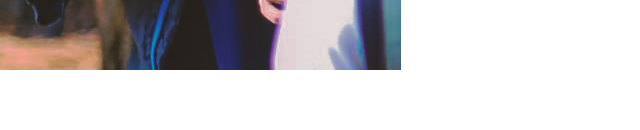
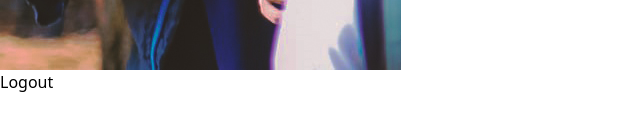
Before and after one commit to THIS4LA/hotel-management-frontEnd, a React (Vite) app: page /user in a window 1280 px wide. Shown: the part 556-686 px from the top of the page, without its empty margins (0-640 px from the left). Built offline with nearby package versions, Linux system fonts and the light colour scheme.

Commit message:
use useEffect for avoid repeating get token info func and add logout btn

```diff
--- a/src/components/userData.jsx
+++ b/src/components/userData.jsx
@@ -1,11 +1,14 @@
 import axios from "axios";
 import profilePic from "./../assets/IMG_2436.jpg";
-import { useState } from "react";
+import { useState, useEffect } from "react";
+import { useNavigate } from "react-router-dom";
 
 function UserData() {
   const [name, setName] = useState("");
+  const [userFound, setUserFound] = useState(false);
+  const navigate = useNavigate();
 
-  const token = localStorage.getItem("token");
+  useEffect(() => {
     if (token != null) {
       axios
         .get(import.meta.env.VITE_BACKEND_URL + "/api/users/", {
@@ -17,14 +20,34 @@ function UserData() {
         .then((res) => {
           const firstName = res.data.user.firstName;
           const lastName = res.data.user.lastName;
-        const name = firstName +" "+ lastName;
+          const name = firstName + " " + lastName;
           setName(name);
+          setUserFound(true);
         });
+    } else {
+      setName(" ");
     }
+  }, [userFound]);
+
+  const token = localStorage.getItem("token");
   return (
     <div className="flex items-center space-x-2 cursor-pointer">
       <h1 className="text-[12px] text-white">{name}</h1>
-      <img className="w-[35px] h-[35px] rounded-full object-cover" src={profilePic} alt="profilePic" />
+      <img
+        className="w-[35px] h-[35px] rounded-full object-cover"
+        src={profilePic}
+        alt="profilePic"
+      />
+      <button
+        onClick={() => {
+          localStorage.removeItem("token"),
+            setUserFound(false),
+            navigate("/login");
+        }}
+        className="bg-white text-red-500 text-sm px-3 py-1 rounded hover:bg-red-100"
+      >
+        Logout
+      </button>
     </div>
   );
 }
```
Lines whose indentation alone changed are shown as unchanged.
